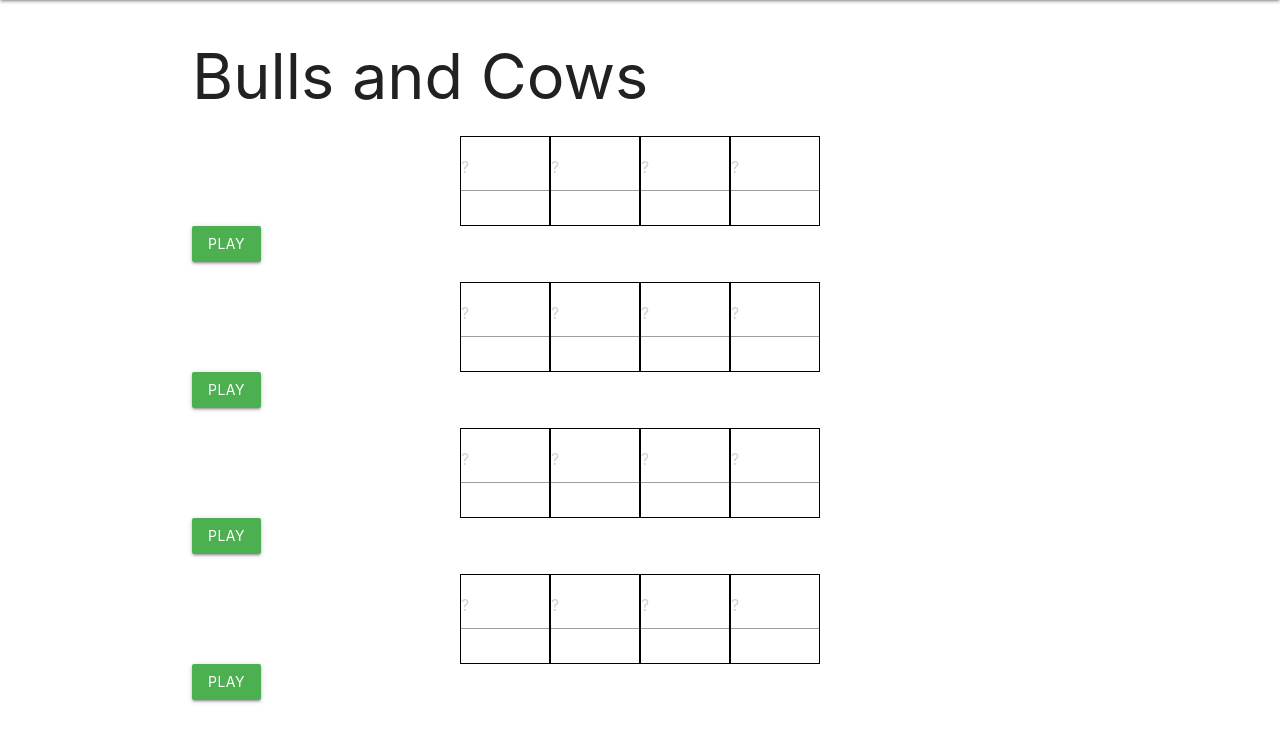
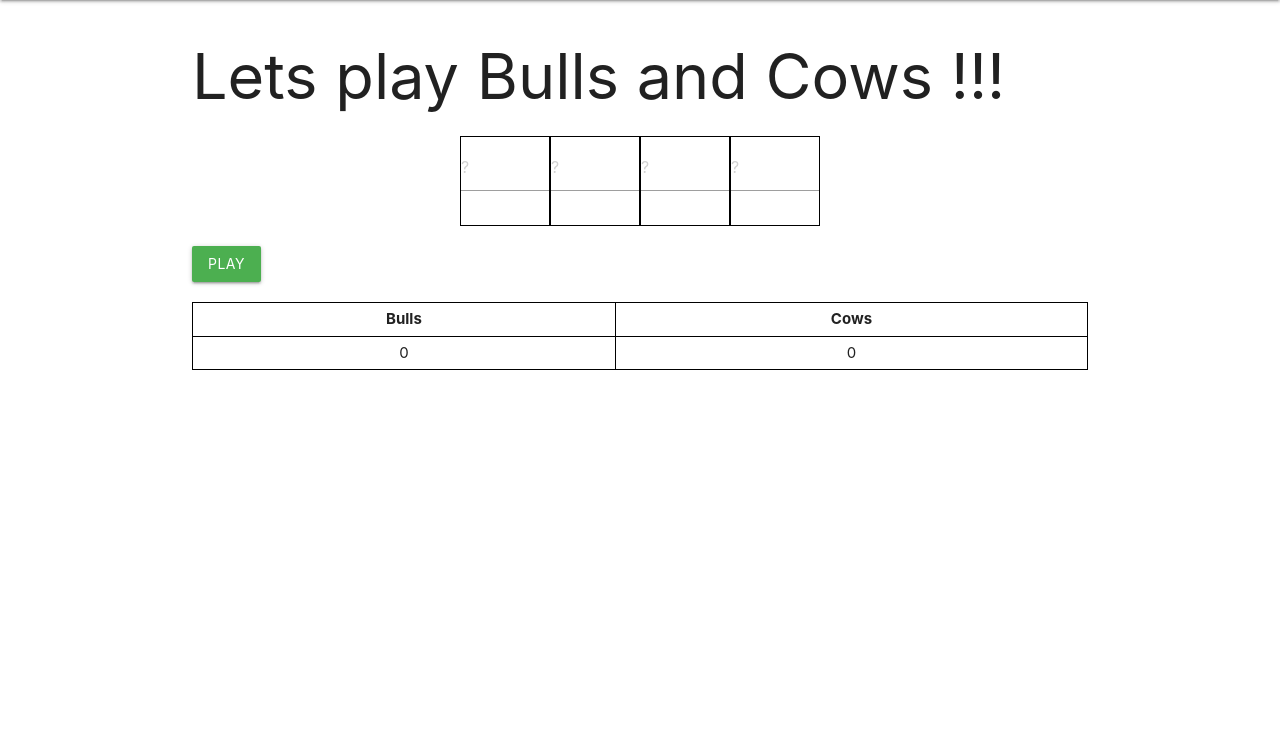
Before and after one commit to Zidane-Timothy/EliteEmployees, a Flask app: page / in a window 1280 px wide. Shown: the part 64-800 px from the top of the page. Run offline with Flask 3, Linux system fonts and the light colour scheme; parts of the project's set-up code (start-up, migrations or seed data) failed here and were passed over.

Commit message:
updated game view and check_guess route

```diff
--- a/App/templates/index.html
+++ b/App/templates/index.html
@@ -4,7 +4,7 @@
 {{ super() }}
 
 {% block content %}
-<h1>Bulls and Cows</h1>
+<h1>Lets play Bulls and Cows !!!</h1>
 <style>
   .flex-container {
     display: flex;
@@ -22,57 +22,83 @@
     font-size: 30px;
   }
 
+  /* Add styling for the Bulls and Cows table */
+  #bulls-cows-table {
+    margin-top: 20px;
+    border-collapse: collapse;
+  }
+
+  #bulls-cows-table th,
+  #bulls-cows-table td {
+    border: 1px solid black;
+    padding: 5px;
+    text-align: center;
+  }
 </style>
 
-{% for row in past_rows %} <!--This code needs tweaking to generate accurate row numbers-->
-<div class="column" id="gamerow{{ loop.index }}">
+<div id="gamerows">
+  <div class="column" id="gamerow1">
     <form id="Square" class="row" method="POST">
       <div class="flex-container">
-      <div id="inputbox1" class="column Square {{row[0]}}">
-              <input
-                type="number"
-                name="guess1"
-                min="0"
-                max="9"
-                class="input"
-                placeholder="?"
-              />
+        <div id="inputbox1" class="column Square {{past_rows[0][0]}}">
+          <input type="number" name="guess1" min="0" max="9" class="input" placeholder="?" />
         </div>
-            <div id="inputbox2" class="column Square {{row[1]}}">
-              <input
-                type="number"
-                name="guess2"
-                min="0"
-                max="9"
-                class="input"
-                placeholder="?"
-              />
+        <div id="inputbox2" class="column Square {{past_rows[0][1]}}">
+          <input type="number" name="guess2" min="0" max="9" class="input" placeholder="?" />
         </div>
-            <div id="inputbox3" class="column Square {{row[2]}}">
-              <input
-                type="number"
-                name="guess3"
-                min="0"
-                max="9"
-                class="input"
-                placeholder="?"
-              />
+        <div id="inputbox3" class="column Square {{past_rows[0][2]}}">
+          <input type="number" name="guess3" min="0" max="9" class="input" placeholder="?" />
         </div>
-            <div id="inputbox4" class="column Square {{row[3]}}">
-              <input
-                type="number"
-                name="guess4"
-                min="0"
-                max="9"
-                class="input"
-                placeholder="?"
-              />
+        <div id="inputbox4" class="column Square {{past_rows[0][3]}}">
+          <input type="number" name="guess4" min="0" max="9" class="input" placeholder="?" />
         </div>
       </div>
-          <input type="submit" class="green text-white btn" value="Play">
     </form>
   </div>
-{% endfor %}
+</div>
+<input type="button" class="green text-white btn" value="Play" id="play-button">
 
+<!-- Bulls and Cows table -->
+<table id="bulls-cows-table">
+  <thead>
+    <tr>
+      <th>Bulls</th>
+      <th>Cows</th>
+    </tr>
+  </thead>
+  <tbody id="bulls-cows-table-body">
+    <!-- Add rows dynamically as users play -->
+    <tr>
+      <td>0</td>
+      <td>0</td>
+    </tr>
+  </tbody>
+</table>
+
+<script>
+  // Fix 1: Add the missing closing bracket for the event listener
+  document.getElementById("play-button").addEventListener("click", function(event) {
+    event.preventDefault();
+    const gamerow = document.getElementById("gamerow1").cloneNode(true);
+    gamerow.id = "gamerow" + (document.getElementsByClassName("column").length + 1);
+    const inputs = gamerow.getElementsByTagName("input");
+    for (let i = 0; i < inputs.length; i++) {
+      inputs[i].value = "";
+    }
+    document.getElementById("gamerows").appendChild(gamerow);
+
+    // Add a new row to the table with 0 in both cells
+    const tableBody = document.getElementById("bulls-cows-table-body");
+    const newRow = tableBody.insertRow();
+    const bullCell = newRow.insertCell();
+    const cowCell = newRow.insertCell();
+    bullCell.textContent = "0";
+    cowCell.textContent = "0";
+  });
+
+  // Add an event listener to the form to check the guess
+  const form = document.getElementById("Square");
+  form
+</script>
 
 {% endblock %}
--- a/App/views/index.py
+++ b/App/views/index.py
@@ -85,17 +85,28 @@ from datetime import datetime  # Import datetime here
 
 index_views = Blueprint('index_views', __name__, template_folder='../templates')
 
+# def check_guess(secret_number, guess):
+#     result = []
+#     for i, digit in enumerate(guess):
+#         if digit in secret_number:
+#             if digit == secret_number[i]:
+#                 result.append("green")  # Correct digit in correct position
+#             else:
+#                 result.append("yellow")  # Correct digit in wrong position
+#         else:
+#             result.append("black")  # Digit not in secret number
+#     return result
+
 def check_guess(secret_number, guess):
-    result = []
+    bulls = 0  # Initialize Bulls count
+    cows = 0   # Initialize Cows count
     for i, digit in enumerate(guess):
-        if digit in secret_number:
-            if digit == secret_number[i]:
-                result.append("green")  # Correct digit in correct position
-            else:
-                result.append("yellow")  # Correct digit in wrong position
-        else:
-            result.append("black")  # Digit not in secret number
-    return result
+        if digit == secret_number[i]:
+            bulls += 1  # Correct digit in correct position
+        elif digit in secret_number:
+            cows += 1   # Correct digit in wrong position
+    return bulls, cows
+
 
 @index_views.route('/', methods=['GET','POST'])
 def index_page():
```
Lines whose indentation alone changed are shown as unchanged.
